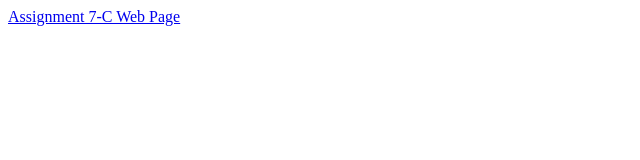
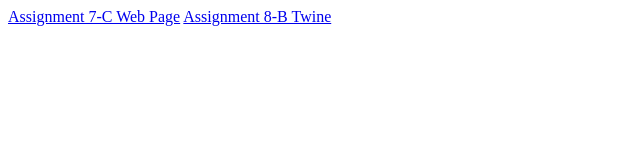
Before and after one commit to elliegraves/elliegraves.github.io, a plain HTML site: page index.html in a window 1280 px wide. Shown: the whole page, without its empty margins (0-640 px from the left). Drawn offline with Linux system fonts and the light colour scheme.

Commit message:
Add link to Assignment 8-B Twine in index.html

```diff
--- a/index.html
+++ b/index.html
@@ -9,6 +9,7 @@
       <a href="https://elliegraves.github.io/Ellie-Web-Page-2/"
         >Assignment 7-C Web Page</a
       >
+      <a href="college-life.html">Assignment 8-B Twine</a>
     </div>
   </body>
 </html>
```
